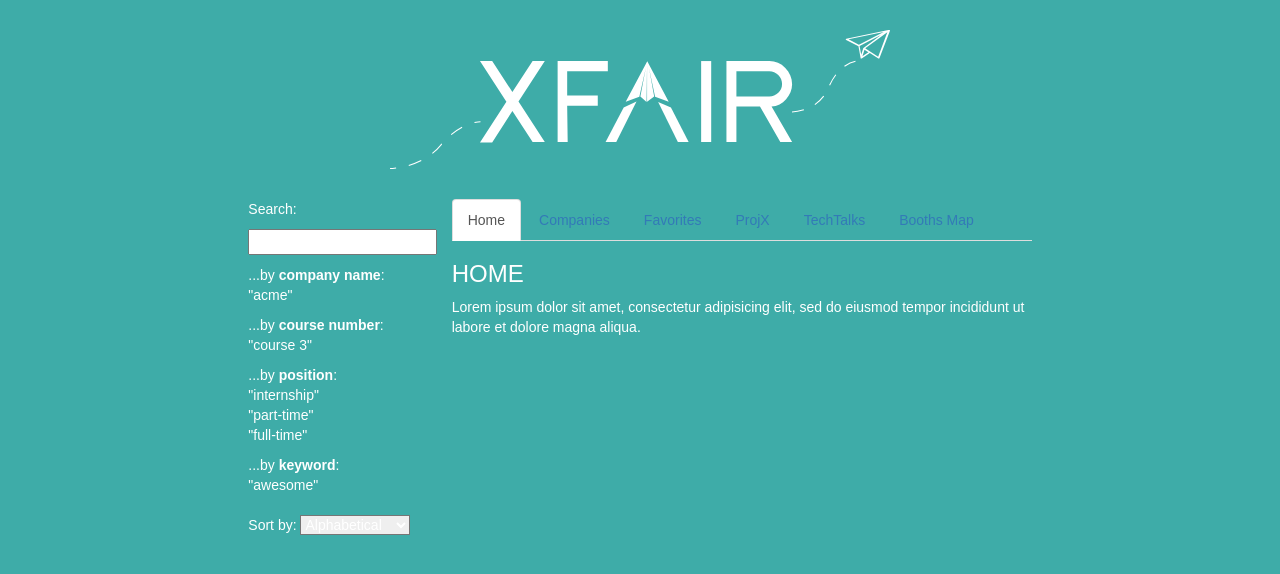
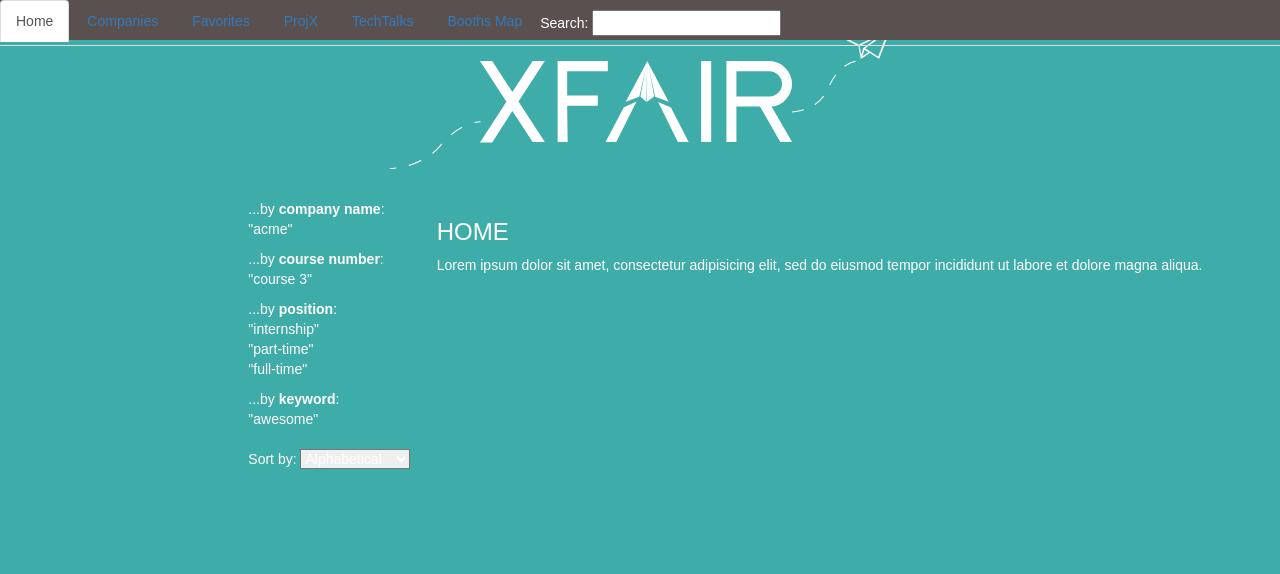
Before and after one commit to techx/xfair-web-app, a website: page app/index.html in a window 1280 px wide. Drawn offline with nearby package versions, Linux system fonts and the light colour scheme; no server answers.

Commit message:
tabs at top and search bar

```diff
--- a/app/app.css
+++ b/app/app.css
@@ -1,3 +1,15 @@
+/* Fixed Nav Bar*/
+
+.fixed-nav-bar{
+	position: fixed;
+	top: 0;
+	left: 0;
+	z-index: 9999;
+	width: 100%;
+	height: 40px;
+	background-color: #5a5050;
+}
+
 body {
 	padding:30px;
 	background-color:#3EACA8;
--- a/app/index.html
+++ b/app/index.html
@@ -13,6 +13,22 @@
      <script src="http://spreadsheets.google.com/feeds/feed/1-fbWclJYcTkEQxPJKE1Ur8mCiDBNrLeSc53dhFVssIs/1/public/basic?alt=json-in-script&callback=myFunc"></script>
       <script src="http://spreadsheets.google.com/feeds/feed/1fh7Vrx3O-vTnMY5Gcmpu-qz91Y1wFx9Xf6xFnopb8Ew/1/public/basic?alt=json-in-script&callback=myFunc"></script>
   </head>
+
+  <!-- Fixed navigation bar-->
+  <nav class="fixed-nav-bar">
+    <div id="menu" class="menu">
+      <ul class="nav nav-tabs">
+          <li class="active"><a data-toggle="tab" href=#home>Home</a></li>
+          <li><a data-toggle="tab" href=#companies>Companies</a></li>
+          <li><a data-toggle="tab" href=#favorites>Favorites</a></li>
+          <li><a data-toggle="tab" href=#projX>ProjX</a></li>
+           <li><a data-toggle="tab" href=#techtalks>TechTalks</a></li>
+          <li><a data-toggle="tab" href=#booths_map>Booths Map</a></li>
+          <li><span>Search: <input ng-model="searchString"/></span></li>
+      </ul>
+    </div>
+  </nav>
+
   <body ng-app="MainApp">
     <div class="container-fluid">
       <div class="row">
@@ -29,9 +45,10 @@
         <div class="col-md-2">
 
           <!--Search-->
+          <!--
           <div>
             <span>Search: <input ng-model="searchString"/></span>
-          </div>
+          </div>-->
           <div>
             <p>...by <b>company name</b>:<br>"acme"</p>
             <p>...by <b>course number</b>:<br>"course 3"</p>
@@ -51,7 +68,7 @@
         </div>
 
         <!--Main-->
-        <div class="col-md-6">
+        <!-- <div class="col-md-6">
           <ul class="nav nav-tabs">
             <li class="active"><a data-toggle="tab" href=#home>Home</a></li>
             <li><a data-toggle="tab" href=#companies>Companies</a></li>
@@ -59,7 +76,7 @@
             <li><a data-toggle="tab" href=#projX>ProjX</a></li>
              <li><a data-toggle="tab" href=#techtalks>TechTalks</a></li>
             <li><a data-toggle="tab" href=#booths_map>Booths Map</a></li>
-          </ul>
+          </ul> -->
 
         <div class="tab-content">
           <!--HOME tab-->
@@ -90,7 +107,7 @@
                           <h4 class="modal-name">{{ company.gsx$name.$t }}</h4>
                         </div>
                         <div class="modal-body">
-                          <p>Booth: {{ company.gsx$boothnumber.$t }}</p>
+                          <p> Booth: {{ company.gsx$boothnumber.$t }}</p>
                           <p>{{ company.gsx$snippet.$t }}</p>
                         </div>
                         <div class="modal-footer">
```
Also changed, not shown: app/ctrl.js (line endings or trailing spaces).
